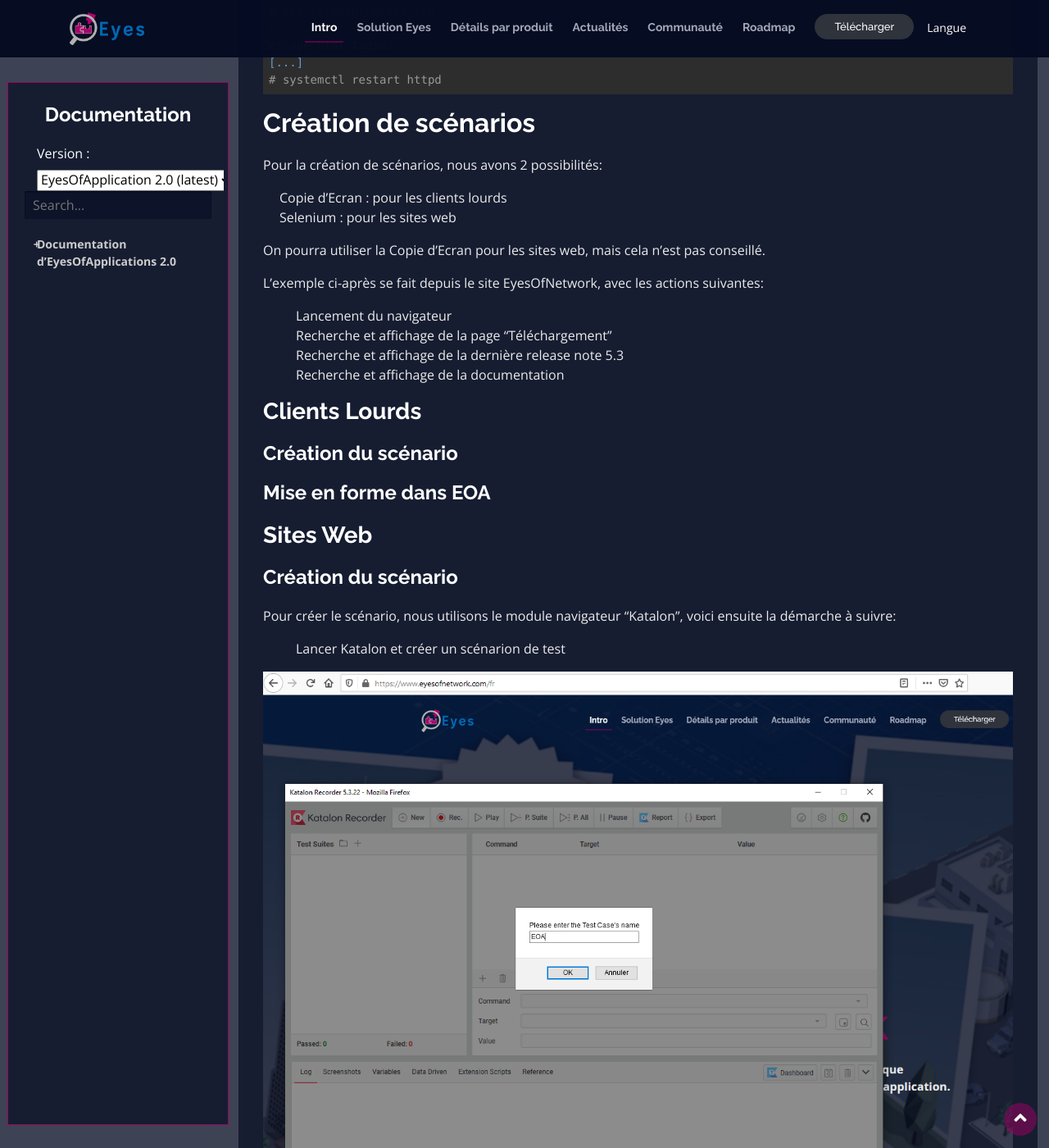
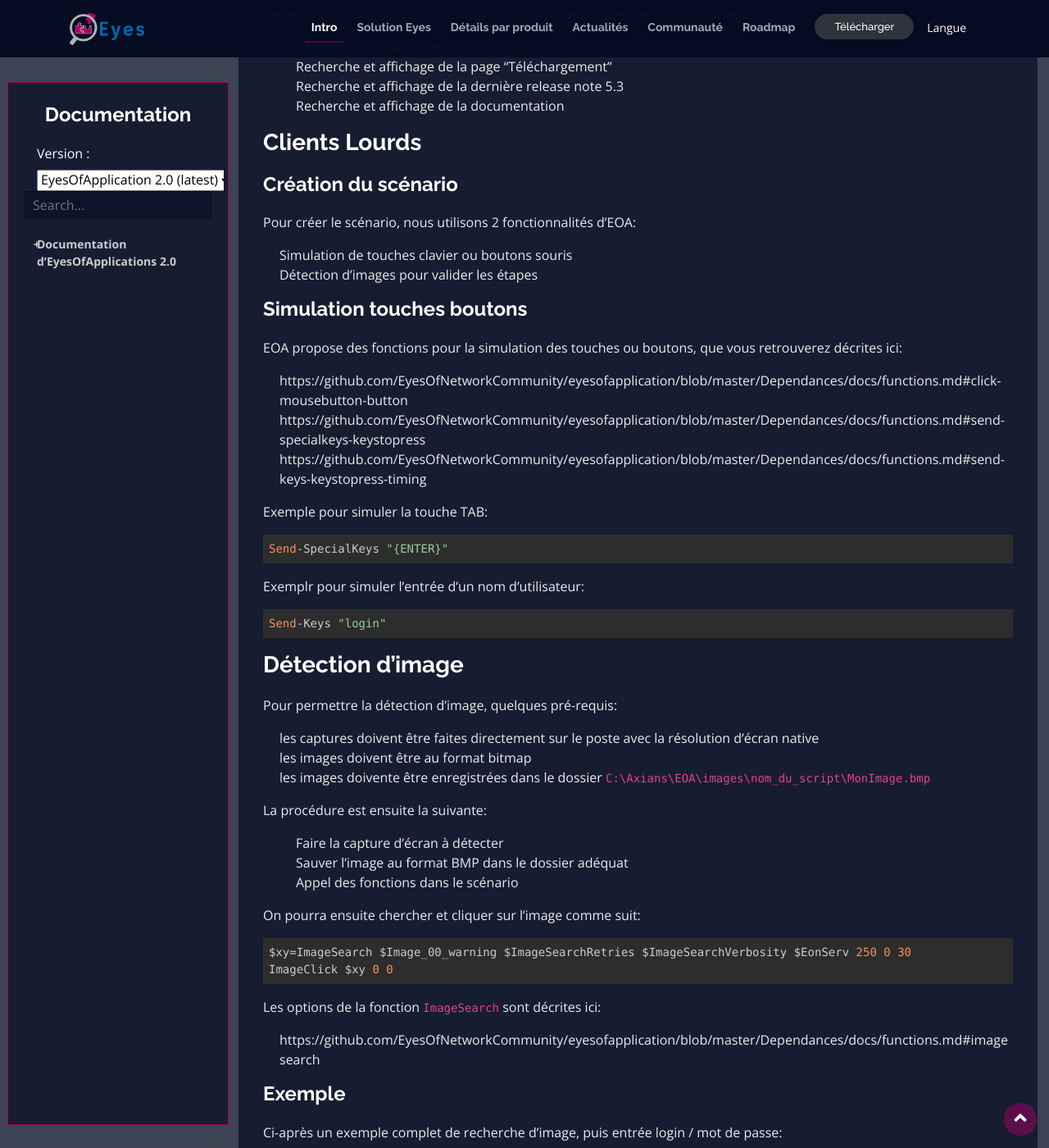
Before and after one commit to EyesOfNetworkCommunity/www.eyesofnetwork.com, a Jekyll site: the page built from _posts/docs/eoa-2-0/2020-12-12-2-0-fr.md, in a window 1280 px wide and 1400 px high, scrolled down 7585 px. Shown: the whole window at 82% size. Built offline with Jekyll 4.4.1, drawn with Linux system fonts in a browser that asks for light colours; some of the changed text lies outside the part shown.

Commit message:
Add heavy client
Signed-off-by: Rémi VERCHERE <remi.verchere@axians.com>

````diff
--- a/_posts/docs/eoa-2-0/2020-12-12-2-0-fr.md
+++ b/_posts/docs/eoa-2-0/2020-12-12-2-0-fr.md
@@ -241,7 +227,73 @@
 
 #### Création du scénario
 
-#### Mise en forme dans EOA
+Pour créer le scénario, nous utilisons 2 fonctionnalités d'EOA:
+- Simulation de touches clavier ou boutons souris
+- Détection d'images pour valider les étapes
+
+#### Simulation touches boutons
+
+EOA propose des fonctions pour la simulation des touches ou boutons, que vous retrouverez décrites ici:
+
+* https://github.com/EyesOfNetworkCommunity/eyesofapplication/blob/master/Dependances/docs/functions.md#click-mousebutton-button
+* https://github.com/EyesOfNetworkCommunity/eyesofapplication/blob/master/Dependances/docs/functions.md#send-specialkeys-keystopress
+* https://github.com/EyesOfNetworkCommunity/eyesofapplication/blob/master/Dependances/docs/functions.md#send-keys-keystopress-timing
+
+Exemple pour simuler la touche TAB:
+
+```powershell
+Send-SpecialKeys "{ENTER}"
+```
+
+Exemplr pour simuler l'entrée d'un nom d'utilisateur:
+
+```powershell
+Send-Keys "login"
+```
+
+### Détection d'image
+
+Pour permettre la détection d'image, quelques pré-requis:
+- les captures doivent être faites directement sur le poste avec la résolution d'écran native
+- les images doivent être au format bitmap
+- les images doivente être enregistrées dans le dossier `C:\Axians\EOA\images\nom_du_script\MonImage.bmp`
+
+La procédure est ensuite la suivante:
+
+1. Faire la capture d'écran à détecter
+2. Sauver l'image au format BMP dans le dossier adéquat
+3. Appel des fonctions dans le scénario
+
+On pourra ensuite chercher et cliquer sur l'image comme suit:
+
+```powershell
+$xy=ImageSearch $Image_00_warning $ImageSearchRetries $ImageSearchVerbosity $EonServ 250 0 30
+ImageClick $xy 0 0
+```
+
+Les options de la fonction `ImageSearch` sont décrites ici:
+* https://github.com/EyesOfNetworkCommunity/eyesofapplication/blob/master/Dependances/docs/functions.md#imagesearch
+
+#### Exemple
+
+Ci-après un exemple complet de recherche d'image, puis entrée login / mot de passe:
+
+```powershell
+$cmd = Measure-Command {
+  AddValues "INFO" "30 of tolerance because of transparency...."
+  # Please not the image name is composed by "$Image_"[File name without bmp extention]
+  $xy=ImageSearch $Image_01_connexion $ImageSearchRetries $ImageSearchVerbosity $EonServ 250 0 30
+  ImageClick $xy 0 0
+  Send-Keys $User
+  Send-SpecialKeys "{TAB}"
+  Send-Keys $Pass
+  Send-SpecialKeys "{TAB}"
+  Send-SpecialKeys "{ENTER}"
+}
+$Chrono += [math]::Round($cmd.TotalSeconds,6)
+```
+
+L'image `$Image_01_connexion` correspondant au fichier `C:\Axians\EOA\images\nom_du_script\01_connexion.bmp`
 
 ### Sites Web
 
````
Also changed, not shown: other parts of _posts/docs/eoa-2-0/2020-12-12-2-0-fr.md (+0 -14 lines).
